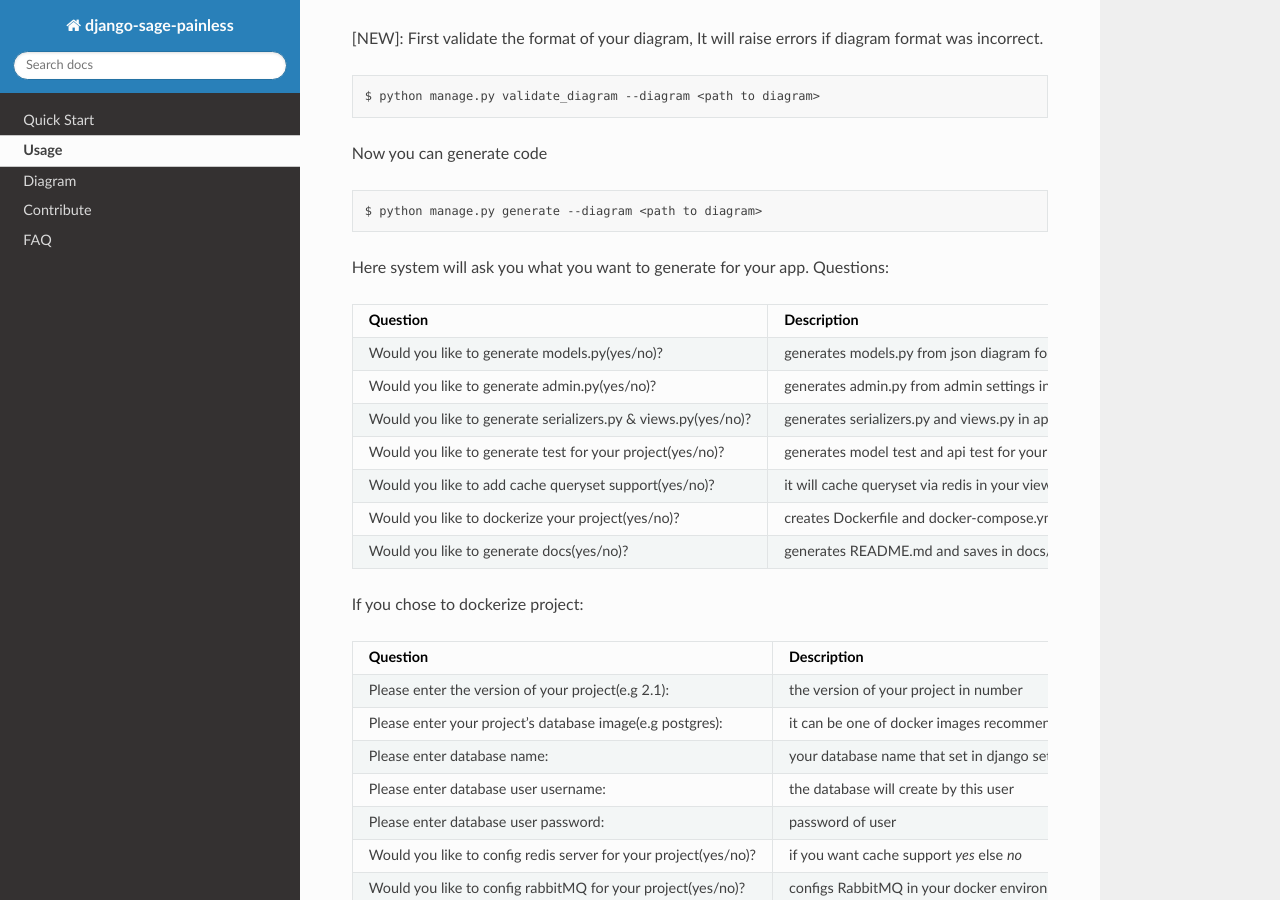
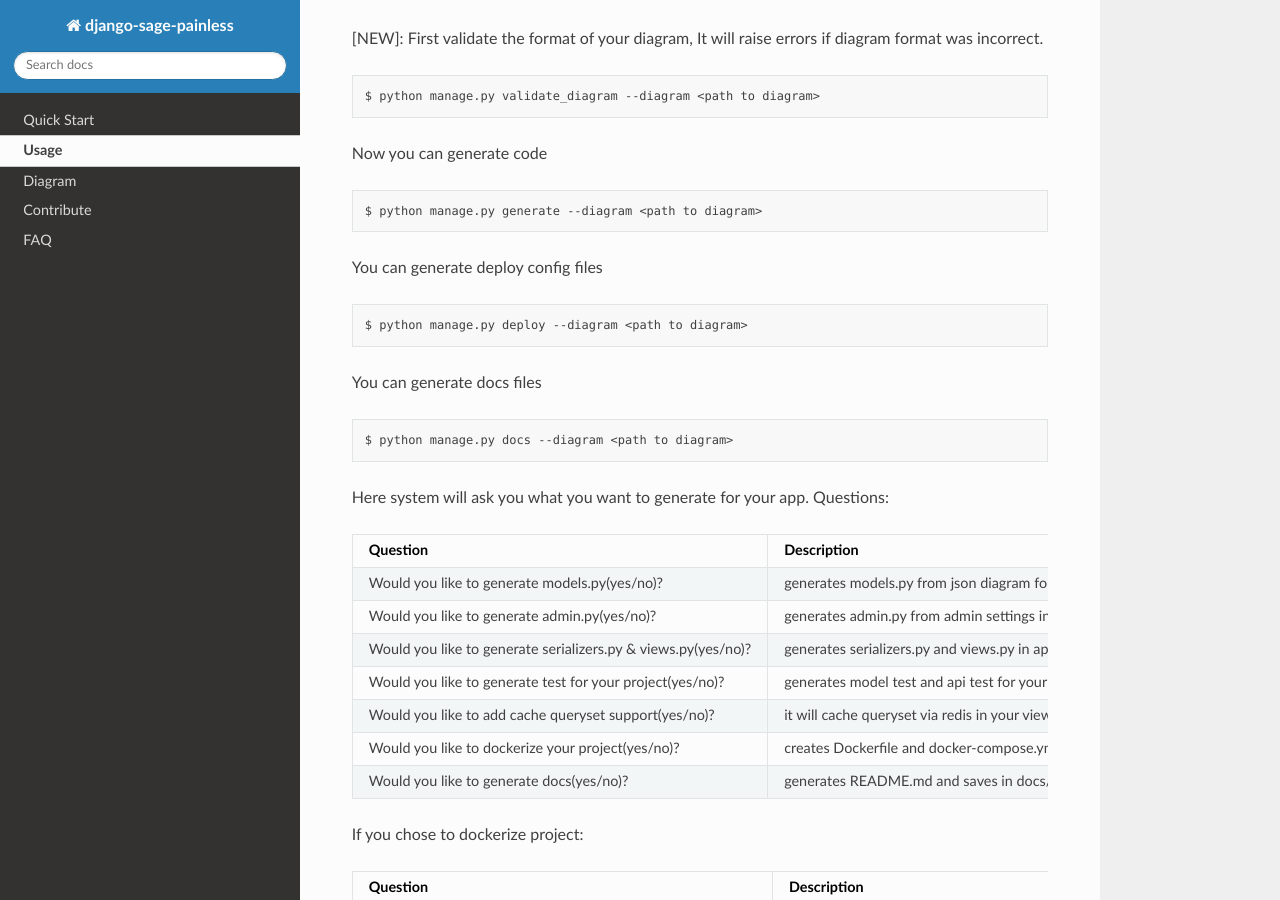
Before and after one commit to sageteamorg/django-sage-painless, a Sphinx documentation site: the page built from docs/usage.rst, in a window 1280 px wide and 900 px high, scrolled down 301 px. Built offline with Sphinx 7.4.7 and the Read the Docs theme 2.0.0, drawn with Linux system fonts in a browser that asks for light colours.

Commit message:
docs (git): Add new commands to docs

```diff
--- a/docs/usage.rst
+++ b/docs/usage.rst
@@ -21,6 +21,18 @@
 .. code:: shell
 
     $ python manage.py generate --diagram <path to diagram>
+
+You can generate deploy config files
+
+.. code:: shell
+
+    $ python manage.py deploy --diagram <path to diagram>
+
+You can generate docs files
+
+.. code:: shell
+
+    $ python manage.py docs --diagram <path to diagram>
 
 Here system will ask you what you want to generate for your app.
 Questions:
```
Also changed, not shown: README.md (+12 -0 lines).
